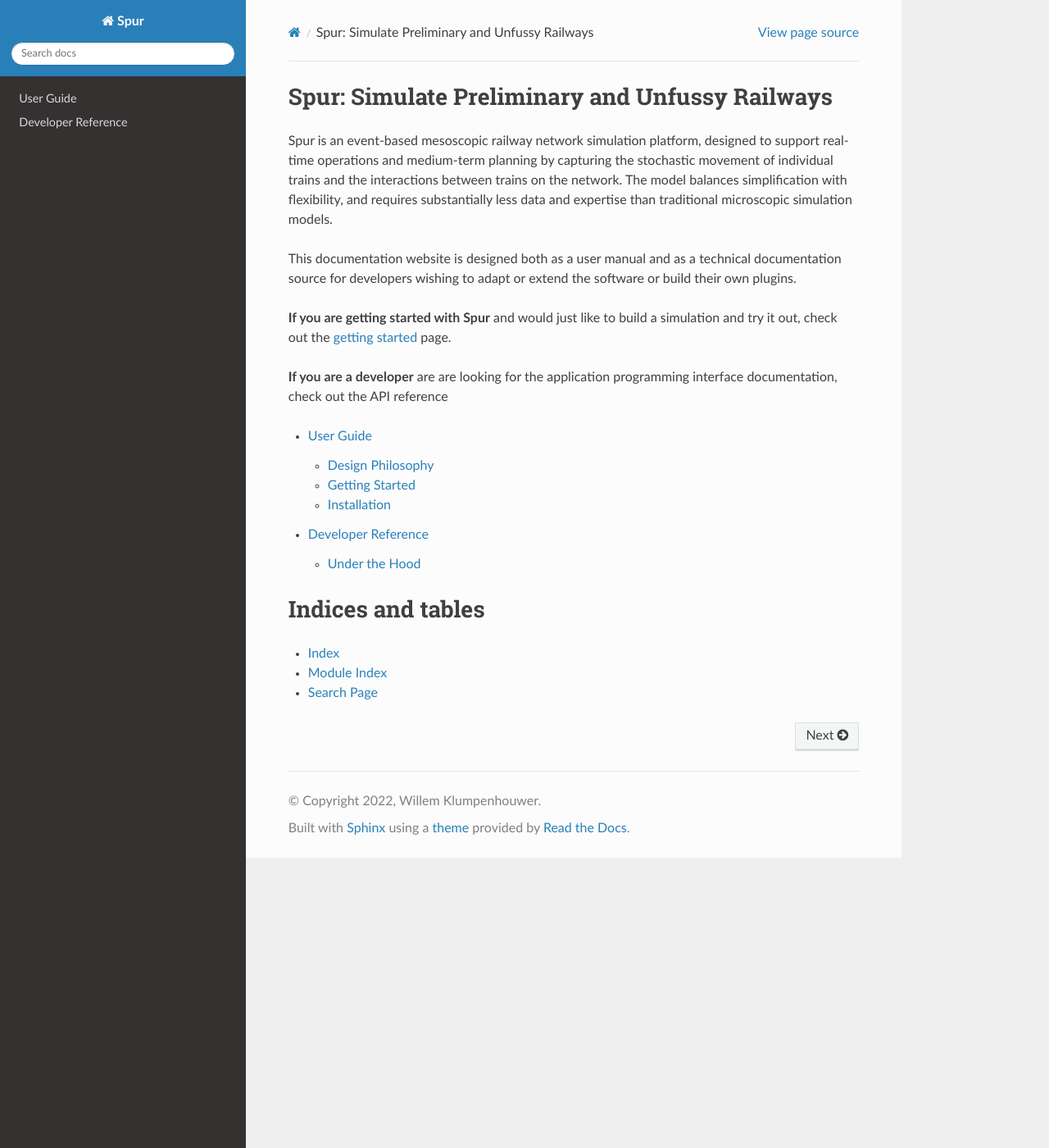
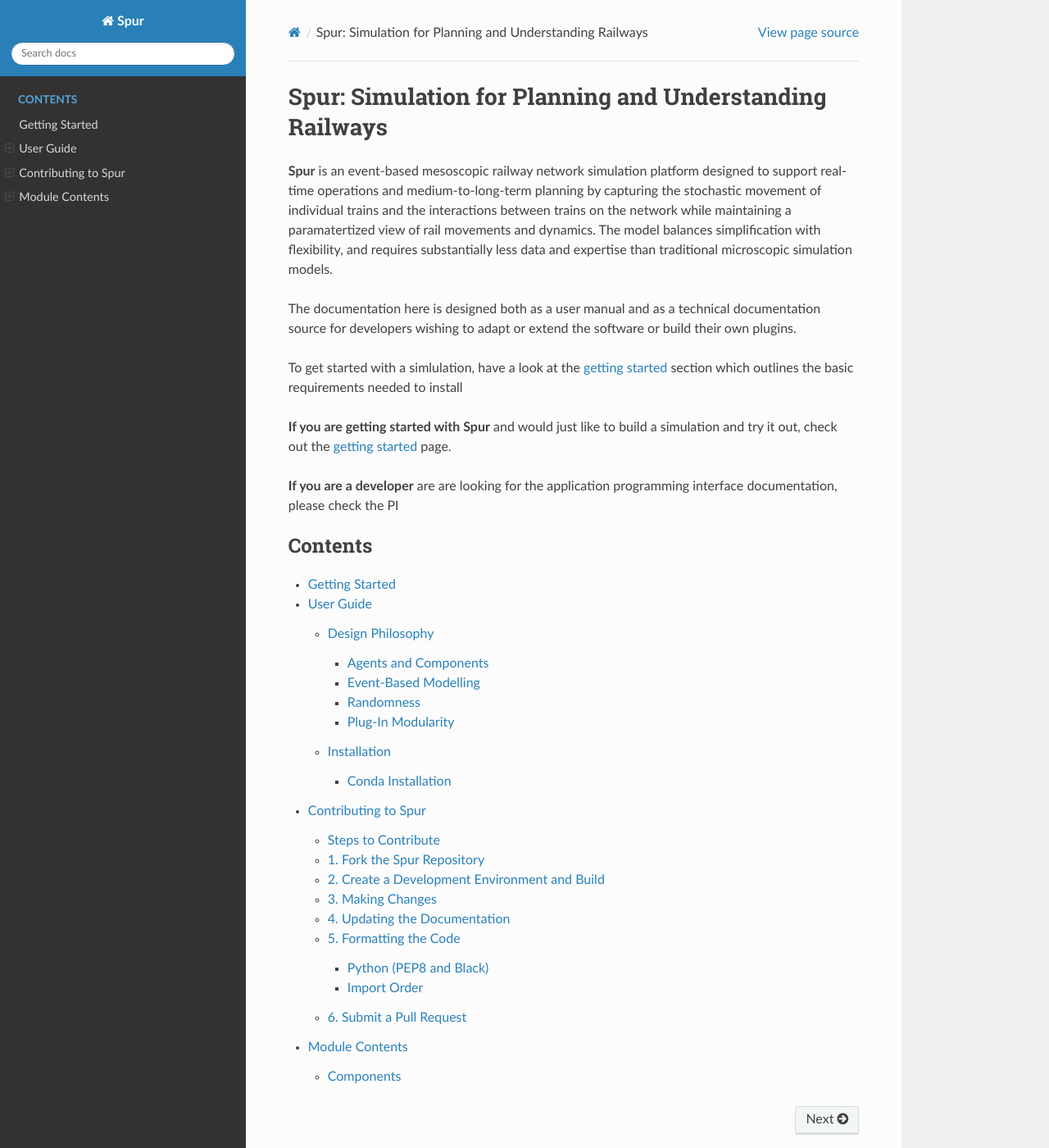
Before and after one commit to spur-sim/spur, a Sphinx documentation site: the page built from docs/source/index.rst, in a window 1280 px wide and 1400 px high. Shown: the whole window at 82% size. Built offline with Sphinx 7.4.7 and the Read the Docs theme 2.0.0, drawn with Linux system fonts in a browser that asks for light colours; some of the changed text lies outside the part shown.

Commit message:
Updated doc structure and added contribution guide

```diff
--- a/docs/source/conf.py
+++ b/docs/source/conf.py
@@ -19,7 +19,7 @@
 # -- Project information -----------------------------------------------------
 
 project = "Spur"
-copyright = "2022, Willem Klumpenhouwer"
+copyright = "2023, Spur Contributors"
 author = "Willem Klumpenhouwer"
 
 # The full version, including alpha/beta/rc tags
@@ -49,6 +49,8 @@
 #
 html_theme = "sphinx_rtd_theme"
 
+html_theme_options = {"navigation_depth": 4, "collapse_navigation": False}
+
 # Add any paths that contain custom static files (such as style sheets) here,
 # relative to this directory. They are copied after the builtin static files,
 # so a file named "default.css" will overwrite the builtin "default.css".
--- /dev/null
+++ b/docs/source/contributing.rst
@@ -0,0 +1,119 @@
+Contributing to Spur
+====================
+
+**Note**: This contribution guideline is based on the `contribution guidelines for r5py <https://r5py.readthedocs.io/en/stable/CONTRIBUTING.html>`_ written by the r5py contributors, which are in turn laregly based on `pyrosm <https://pyrosm.readthedocs.io/en/latest/>`_ and `momepy <http://docs.momepy.org/en/stable/>`_ libraries.
+
+Contributions to Spur of any kind are welcome. This doesn't just mean writing
+new code, but also improving documentation, guides, or creating additional tests
+and finding bugs in the software. In addition, we welcome ideas of new features
+that could be added or how to improve the existing codebase.
+
+All contributions must be done through the GitHub repository. Bug reports, ideas,
+or questions should be raised by opening an issue on the `GitHub issue tracker <https://github.com/transit-analytics-lab/spur/issues>`_.
+Suggestions for changes in the code or documentation should be submitted via a pull
+request, however if you are not sure what to do, feel free to open an issue.
+Importantly, all documentation and discussion will take place on GitHub to keep
+Spur's development transparent.
+
+Steps to Contribute
+###################
+
+1. Fork the Spur git repository
+2. Create a development environment and build.
+3. Make changes to code and tests
+4. Update the documentation if needed according to the changes made
+5. Format the code and update any documentation strings
+6. Submit a pull request
+
+1. Fork the Spur Repository
+#############################
+
+There are lots of tools out there for working with Git, including tools baked
+into GitHub(.com or desktop) and into development environments like VSCode or
+PyCharm.
+
+You can also fork the repository old-school::
+
+    git clone git@github.com:your-user-name/spur.git spur-yourname
+    cd spur-yourname
+    git remote add upstream git://github.com/transit-analytics-lab/spur.git
+
+This creates a directory named ``spur-yourname`` and connects your new repository
+to the upstream main project hosted by the Transit Analytics Lab.
+
+2. Create a Development Environment and Build
+#############################################
+
+The easiest way to create a development environment is by using `Mamba Forge <https://github.com/conda-forge/miniforge#mambaforge>`_ or some version of Conda. Make sure that you have cloned the Spur repository. Once you have done this you can create a new environment from the YAML file inside the ``ci`` directory::
+
+    mamba env create -f ci/python_310_dev.YAML
+
+This will create an environment called ``spur-dev`` and won't mess with any of your existing Python installations or environemnts. It includes all the necessary dependencies for Spur as well as some additional packages for building docs, running tests, and formatting code. You can start working on (and with) Spur with this environment after you activate it::
+
+    conda activate spur-dev
+
+Remember that you can view your conda environments with ``conda info -e`` and return to your home environment ``(base)`` with ``deactivate``.
+
+Now that you have your dependencies you can install the development version of Spur on your computer by navigating to the top project folder and running::
+
+    pip install .
+
+3. Making Changes
+#################
+
+Contributions and changes should embrace the principles of `test-driven development <http://en.wikipedia.org/wiki/Test-driven_development>`_. This relies on the repetition of a very short development cycle where you write a
+test (that fails) that defines a desired function and then write the minimum amount of code that passes that test.
+
+Spur uses the pytest testing system. All tests should go in the ``tests`` directory, which contains examples of tests. You can look to these for inspiration.
+
+You can run the test suite from the main project directory using::
+
+    pytest -v
+
+4. Updating the Documentation
+#############################
+
+Spur documentation resides in the ``docs`` folder. Changes to the documentation can be made by finding the appropriate file within this documentation folder. Spur uses reStructureText syntax (`explained here <http://www.sphinx-doc.org/en/stable/rest.html#rst-primer>`_) as well as documentation strings for code formatted using the (`example here <https://sphinxcontrib-napoleon.readthedocs.io/en/latest/example_numpy.html>_`).
+
+Once you have updated the documents, make sure they render correctly by building the documentation using Sphinx (installed with the development environment) using::
+
+    make html
+
+The resulting pages can be found in ``docs/build/html``. Note that these files should **not** be committed as part of the project (and are by default ignored in the ``.gitignore`` file.)
+
+5. Formatting the Code
+######################
+
+Python (PEP8 and Black)
+-----------------------
+
+Spur follows the [PEP8](http://www.python.org/dev/peps/pep-0008) standard
+and uses [Black](https://black.readthedocs.io/en/stable/) to ensure a consistent code format throughout the project.
+
+It is helpful before submitting code to
+auto-format your code::
+
+    black src
+
+But many editors have plugins that will apply `black` as you edit files.
+If you don't have black, you can install it using ``pip``, though it is included in the development installation ``.yml`` file::
+
+    pip install black
+
+Import Order
+------------
+
+To keep things organized by convention, please organize your import statements in the following order:
+
+1. Import of modules that are part of the Python Standard Library (e.g. ``dateteime`` or ``json``)
+2. Imports of third-party Python modules (e.g. ``simpy``)
+3. Relative imports of other Spur modules (e.g. ``spur.core.exception``)
+
+
+6. Submit a Pull Request
+########################
+
+Once you've made changes and pushed them back to your forked repository, you can
+submit a pull request to have them integrated into the ``transit-analytics-lab/spur`` code base.
+
+You can read about pull reqests using the `GitHub Help Docs <https://help.github.com/articles/using-pull-requests>`_.
--- /dev/null
+++ b/docs/source/guide/design.rst
@@ -0,0 +1,42 @@
+Design Philosophy
+=================
+
+    "There is no point in using mathematical methods that are any more accurate than the practical conclusions to which they will lead."
+    - *G.F. Newell*
+
+Before we dive into the details of getting your first model up and running, it's worth talking a little bit about how we thought about the model as it was being built. Spur is a *mesoscopic* simluation model, which means it has the tricky task of avoiding asking you for too much detail and input about the situation you are modelling while still providing usefully realistic results. Where possible, the software is designed to abstract away as much of the individual detail of train movement and dynamics while still providing the flexibility to add detail if so desired by creating your own plugins.
+
+Railway modelling (at least the kind that Spur does) requires breaking down a scenario or network that you would like to model into smaller parts, modelling those parts individually, and then stitching them back together to get a larger picture of what is happening. Part of the design flexibility is that the choice of *how* you would like to break a scenario down is left up to you.
+
+.. note::
+    For example, you could model a station as individual platforms and tracks, or you could treat it as a larger black box which accepts a certain number of trains, processes, them, and releases them again. The former approach might be useful if you were interested in modelling how different platforms and passenger volumes affect a larger station, while the latter is useful if you are looking at a much larger network.
+
+Agents and Components
+#####################
+
+The two families of objects you will interact with the most while using Spur are `agents` and `components`. Agents traverse the model network following a set of instructions given to them by the model, while components respond to requests by the agents to use them.
+
+.. note::
+    Here's a concrete example: A passenger train is an agent which follows a set route. One of the components on its route is a station platform. The train requests use of the station component, and the station component responds by accepting the train when the station is empty, and holding the train for a set period of time.
+
+The basic simulation process goes as follows: An agent *requests* to use a component, and that component responds to the request by queuing the agent, processing it according to the design of the component, and releasing it. Then the agent moves to the next part of the route and repeats the process with the next component. This simple iteration of request, process, release is the core design principle of the model, and is what makes Spur primarily a *queuing* model.
+
+Event-Based Modelling
+#####################
+
+Spur is built on the simulation framework of event-based modelling. This means that the simulation keeps a running schedule of discrete events that need to happen and executes on them at the appropriate simulation time. One analogy for this is a turn-based video or board game - things happen in a set sequence, though that sequence can change or adapt based on the situation.
+
+The main advantage of event-based modelling is that it is more scalable and faster to run than models that require keeping track of a larger set of complex physics or environment effects. Of course, the more detail or process-intensive tasks that are included in determining the next action, the more effort it will take to simulate a situation.
+
+Randomness
+##########
+
+While Spur is designed to support a wide variety of potential applications, one of the key focuses of the design is the incorporation and understanding of how randomness affects a given situation. To model this randomness, Spur draws on an idea commonly used in physics of "perturbations", which involves setting up a model in an ideal and non-random state, and then applying specific perturbations or "bumps" to the system to simulate randomness. In the design and documentation of Spur, we refer to this as "jitter".
+
+.. note::
+    Here's an example: You may have a station component which represents a train station and its interaction with the train as it stops. Typically, the station is designed to hold the train for a certain period of time (say 30 seconds) while the train handles passengers. Passenger loading is notoriously random; the number of passengers and the time they need to board can vary a fair bit. To model this, we apply a "jitter" which adjusts the 30-second baseline by some amount in a random fashion. How that random fashion is chosen is up to you, and can be based on probability distributions or data inputs.
+
+Plug-In Modularity
+##################
+
+Given the design philosophy of flexibility described above, the eventual goal of Spur is to allow for users to create and add their own specific behaviours into the model in the form of plugins. In this way, Spur can be adapted to suit individual research or planning needs.
--- /dev/null
+++ b/docs/source/guide/index.rst
@@ -0,0 +1,12 @@
+User Guide
+===========
+
+Welcome! You are reading the user guide for Spur version |release|. In this guide, we'll walk through the thought and design process behind the software, and introduce you to the modelling process through a series of examples that cover a variety of possible uses cases.
+
+We've written this user guide to be as friendly as possible, because one of the core tenets of Spur is to make railway modelling more open and accessible to more people. Wherever possible, we've avoided using language that is needlessly technical, and we've tried to keep the language friendly an inviting as opposed to formal and trite.
+
+.. toctree::
+    :glob:
+
+    design
+    installation
--- a/docs/source/index.rst
+++ b/docs/source/index.rst
@@ -3,38 +3,36 @@
    You can adapt this file completely to your liking, but it should at least
    contain the root `toctree` directive.
 
-Spur: Simulate Preliminary and Unfussy Railways
-===============================================
+Spur: Simulation for Planning and Understanding Railways
+========================================================
 
-Spur is an event-based mesoscopic railway network simulation platform, designed
-to support real-time operations and medium-term planning by capturing the
+**Spur** is an event-based mesoscopic railway network simulation platform designed
+to support real-time operations and medium-to-long-term planning by capturing the
 stochastic movement of individual trains and the interactions between trains on
-the network. The model balances simplification with flexibility, and requires
-substantially less data and expertise than traditional microscopic simulation
-models.
+the network while maintaining a paramatertized view of rail movements and dynamics.
+The model balances simplification with flexibility, and requires substantially
+less data and expertise than traditional microscopic simulation models.
 
-This documentation website is designed both as a user manual and as a technical
+The documentation here is designed both as a user manual and as a technical
 documentation source for developers wishing to adapt or extend the software or
 build their own plugins.
+
+To get started with a simlulation, have a look at the :ref:`getting started<Getting Started>`
+section which outlines the basic requirements needed to install
 
 **If you are getting started with Spur** and would just like to build a simulation
 and try it out, check out the :ref:`getting started<Getting Started>` page.
 
 **If you are a developer** are are looking for the application programming
-interface documentation, check out the API reference
+interface documentation, please check the PI
 
 
 
 .. toctree::
-   :maxdepth: 2
+   :glob:
+   :caption: Contents
 
-   manual/index
+   quickstart
+   guide/index
+   contributing
    reference/index
-
-
-Indices and tables
-==================
-
-* :ref:`genindex`
-* :ref:`modindex`
-* :ref:`search`
--- a/docs/source/manual/index.rst
+++ /dev/null
@@ -1,14 +0,0 @@
-User Guide
-===========
-
-Welcome! You are reading the user guide for Spur version |release|. In this guide, we'll walk through the thought and design process behind the software, and introduce you to the modelling process through a series of examples that cover a variety of possible uses cases.
-
-We've written this user guide to be as friendly as possible, because one of the core tenets of Spur is to make railway modelling more open and accessible to more people. Wherever possible, we've avoided using language that is needlessly technical, and we've tried to keep the language friendly an inviting as opposed to formal and trite.
-
-.. toctree::
-    :maxdepth: 2
-    :glob:
-
-    introduction
-    quickstart
-    installation
--- a/docs/source/manual/introduction.rst
+++ /dev/null
@@ -1,42 +0,0 @@
-Design Philosophy
-=================
-
-    "There is no point in using mathematical methods that are any more accurate than the practical conclusions to which they will lead."
-    - *G.F. Newell*
-
-Before we dive into the details of getting your first model up and running, it's worth talking a little bit about how we thought about the model as it was being built. Spur is a *mesoscopic* simluation model, which means it has the tricky task of avoiding asking you for too much detail and input about the situation you are modelling while still providing usefully realistic results. Where possible, the software is designed to abstract away as much of the individual detail of train movement and dynamics while still providing the flexibility to add detail if so desired by creating your own plugins.
-
-Railway modelling (at least the kind that Spur does) requires breaking down a scenario or network that you would like to model into smaller parts, modelling those parts individually, and then stitching them back together to get a larger picture of what is happening. Part of the design flexibility is that the choice of *how* you would like to break a scenario down is left up to you.
-
-.. note::
-    For example, you could model a station as individual platforms and tracks, or you could treat it as a larger black box which accepts a certain number of trains, processes, them, and releases them again. The former approach might be useful if you were interested in modelling how different platforms and passenger volumes affect a larger station, while the latter is useful if you are looking at a much larger network.
-
-Agents and Components
-#####################
-
-The two families of objects you will interact with the most while using Spur are `agents` and `components`. Agents traverse the model network following a set of instructions given to them by the model, while components respond to requests by the agents to use them.
-
-.. note::
-    Here's a concrete example: A passenger train is an agent which follows a set route. One of the components on its route is a station platform. The train requests use of the station component, and the station component responds by accepting the train when the station is empty, and holding the train for a set period of time.
-
-The basic simulation process goes as follows: An agent *requests* to use a component, and that component responds to the request by queuing the agent, processing it according to the design of the component, and releasing it. Then the agent moves to the next part of the route and repeats the process with the next component. This simple iteration of request, process, release is the core design principle of the model, and is what makes Spur primarily a *queuing* model.
-
-Event-Based Modelling
-#####################
-
-Spur is built on the simulation framework of event-based modelling. This means that the simulation keeps a running schedule of discrete events that need to happen and executes on them at the appropriate simulation time. One analogy for this is a turn-based video or board game - things happen in a set sequence, though that sequence can change or adapt based on the situation.
-
-The main advantage of event-based modelling is that it is more scalable and faster to run than models that require keeping track of a larger set of complex physics or environment effects. Of course, the more detail or process-intensive tasks that are included in determining the next action, the more effort it will take to simulate a situation.
-
-Randomness
-##########
-
-While Spur is designed to support a wide variety of potential applications, one of the key focuses of the design is the incorporation and understanding of how randomness affects a given situation. To model this randomness, Spur draws on an idea commonly used in physics of "perturbations", which involves setting up a model in an ideal and non-random state, and then applying specific perturbations or "bumps" to the system to simulate randomness. In the design and documentation of Spur, we refer to this as "jitter".
-
-.. note::
-    Here's an example: You may have a station component which represents a train station and its interaction with the train as it stops. Typically, the station is designed to hold the train for a certain period of time (say 30 seconds) while the train handles passengers. Passenger loading is notoriously random; the number of passengers and the time they need to board can vary a fair bit. To model this, we apply a "jitter" which adjusts the 30-second baseline by some amount in a random fashion. How that random fashion is chosen is up to you, and can be based on probability distributions or data inputs.
-
-Plug-In Modularity
-##################
-
-Given the design philosophy of flexibility described above, the eventual goal of Spur is to allow for users to create and add their own specific behaviours into the model in the form of plugins. In this way, Spur can be adapted to suit individual research or planning needs.
--- a/docs/source/manual/quickstart.rst
+++ /dev/null
@@ -1,2 +0,0 @@
-Getting Started
-===============
--- /dev/null
+++ b/docs/source/quickstart.rst
@@ -0,0 +1,2 @@
+Getting Started
+===============
--- /dev/null
+++ b/docs/source/reference/components.rst
@@ -0,0 +1,6 @@
+Components
+===============
+
+
+.. automodule:: spur.core.component
+   :members:
--- a/docs/source/reference/hood.rst
+++ /dev/null
@@ -1,2 +0,0 @@
-Under the Hood
-==============
--- a/docs/source/reference/index.rst
+++ b/docs/source/reference/index.rst
@@ -1,12 +1,7 @@
-Developer Reference
-===================
-
-**Release**: |release|
+Module Contents
+===============
 
 .. toctree::
-    :maxdepth: 2
+    :glob:
 
-    hood
-
-.. automodule:: spur.core.component
-   :members:
+    components
--- a/setup.py
+++ b/setup.py
@@ -10,7 +10,7 @@
     version=__version__,
     author="Willem Klumpenhouwer",
     author_email="willem.klumpenhouwer@utoronto.ca",
-    description="Spur: Simulate Preliminary and Unfussy Railways",
+    description="Spur: Simulation for Planning and Understanding Railways",
     long_description=long_description,
     long_description_content_type="text/markdown",
     packages=setuptools.find_packages(),
```
Also changed, not shown: README.md (+1 -1 lines), docs/source/guide/installation.rst (added, +22 -0 lines), docs/source/manual/installation.rst (deleted, +0 -22 lines).
